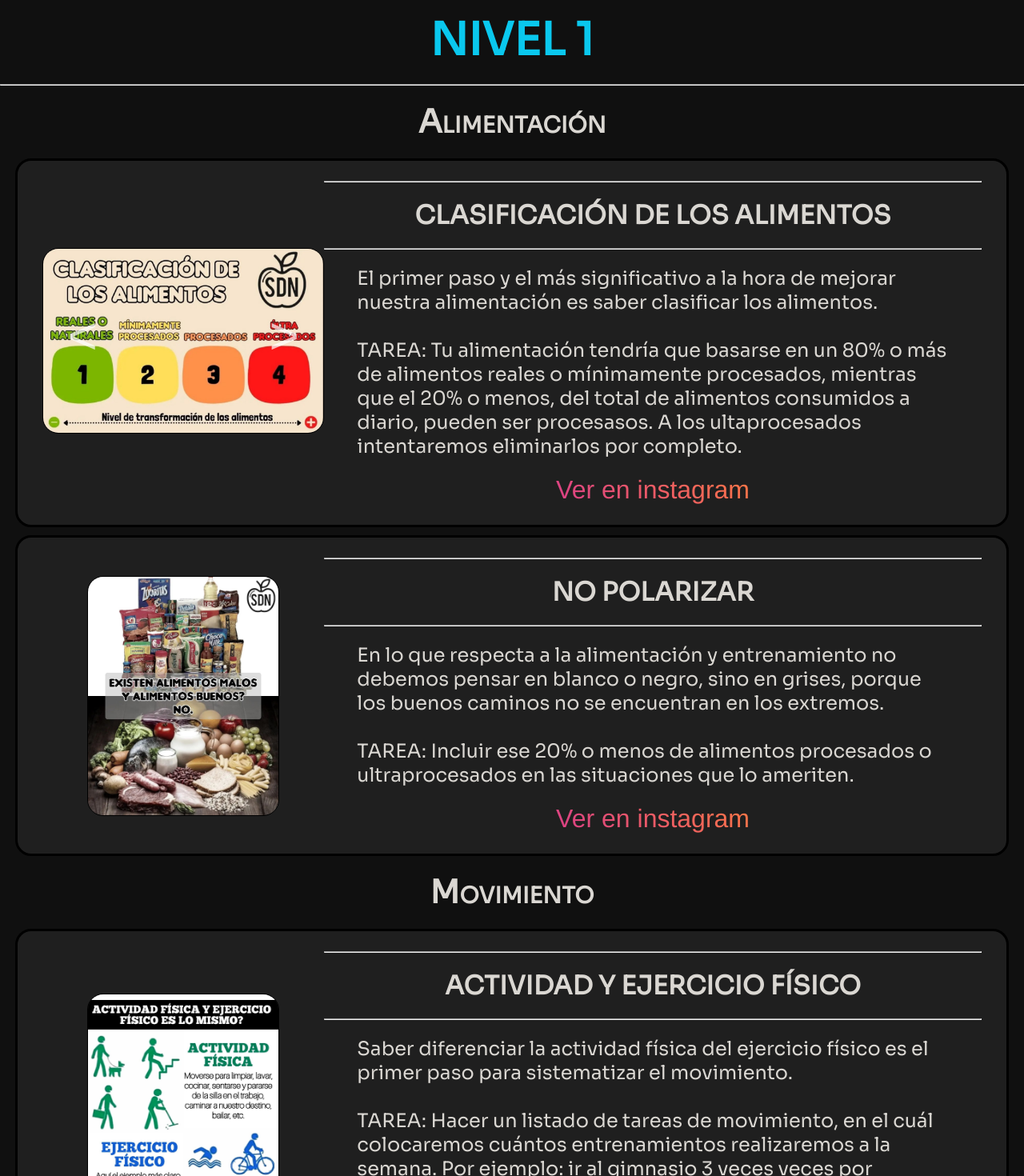
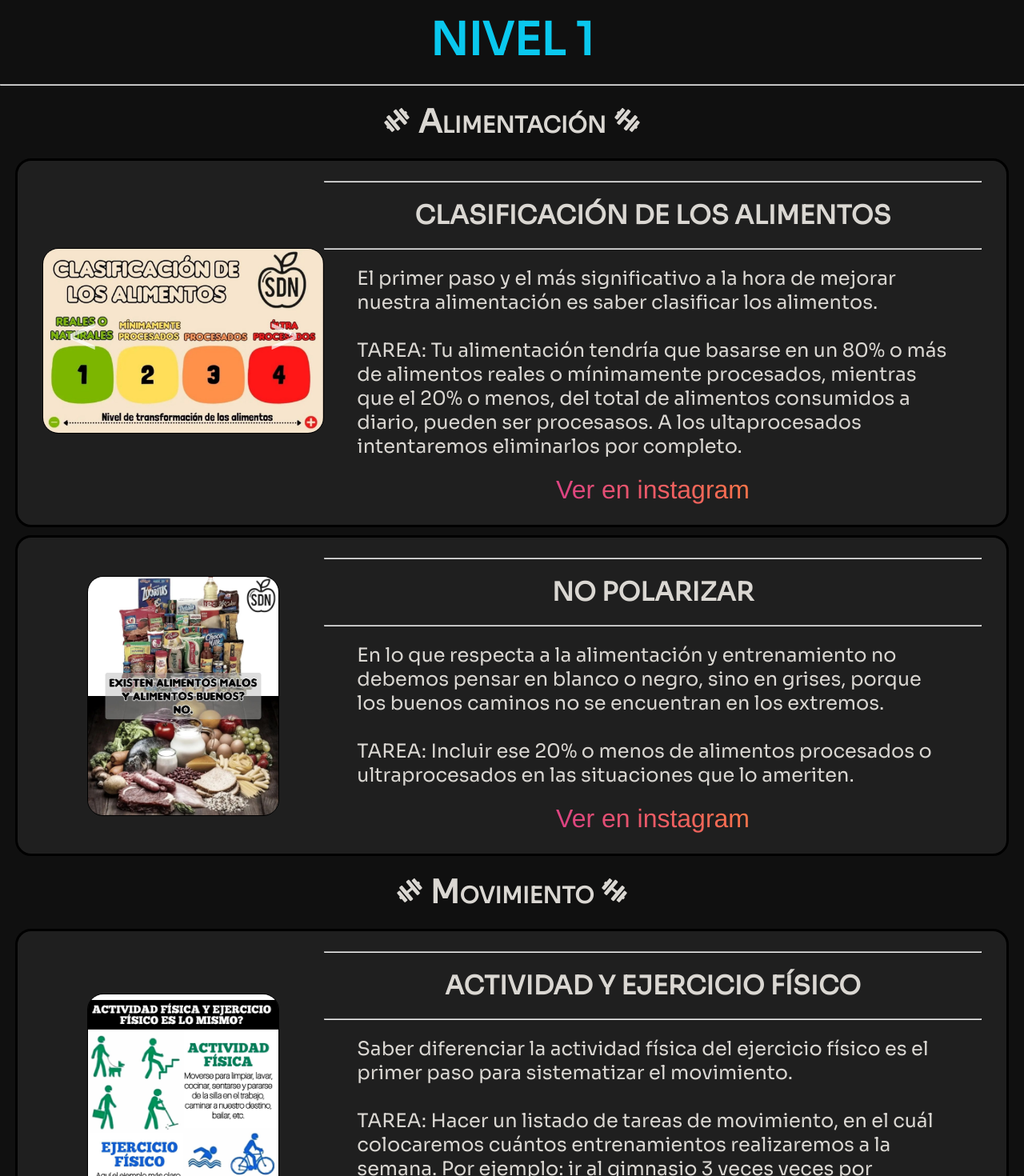
Before and after one commit to Programmer13579/gym_trainer_page, a React (Create React App) app: page /#/nivel_1 in a window 1280 px wide. Shown: the part 740-2210 px from the top of the page at 80% size. Built offline with nearby package versions, Linux system fonts and the light colour scheme.

Commit message:
Añadí iconos

```diff
--- a/src/Components/Nivel_1.jsx
+++ b/src/Components/Nivel_1.jsx
@@ -10,6 +10,7 @@ import imagen7 from "../img/Nivel-1_(7).jpg"
 import imagen8 from "../img/Nivel-1_(8).jpg"
 import imagen9 from "../img/Nivel-1_(9).jpg"
 import { Link } from 'react-router-dom';
+import { FaDumbbell } from 'react-icons/fa';
 
 const Nivel_1 = ({sectionNivel}) => {
     const images_1 = [imagen1, imagen6, imagen7, imagen8, imagen9];
@@ -49,7 +50,7 @@ const Nivel_1 = ({sectionNivel}) => {
         <div className="nivel_principal">
             <h2>NIVEL 1</h2>
             <hr />
-            <h3>Alimentación</h3>
+            <h3><FaDumbbell className='icons'/>Alimentación<FaDumbbell className='icons'/></h3>
             <div className='nivelContainer'>
                 <div className="datos">
                     <div className="imagen nivelSlider">
@@ -94,7 +95,7 @@ const Nivel_1 = ({sectionNivel}) => {
                     </div>
                 </div>
             </div>
-            <h3>Movimiento</h3>
+            <h3><FaDumbbell className='icons'/>Movimiento<FaDumbbell className='icons'/></h3>
             <div className='nivelContainer'>
                 <div className="datos">
                     <div className="imagen">
@@ -125,7 +126,7 @@ const Nivel_1 = ({sectionNivel}) => {
                     </div>
                 </div>
             </div>
-            <h3>Descanso</h3>
+            <h3><FaDumbbell className='icons'/>Descanso<FaDumbbell className='icons'/></h3>
             <div className='nivelContainer'>
                 <div className="datos">
                     <div className="imagen">
--- a/src/Components/Nivel_2.jsx
+++ b/src/Components/Nivel_2.jsx
@@ -10,6 +10,7 @@ import imagen7 from "../img/Nivel-1_(7).jpg"
 import imagen8 from "../img/Nivel-1_(8).jpg"
 import imagen9 from "../img/Nivel-1_(9).jpg"
 import { Link } from 'react-router-dom';
+import { FaDumbbell } from 'react-icons/fa';
 
 const Nivel_2 = ({sectionNivel}) => {
     const images_1 = [imagen1, imagen6, imagen7, imagen8, imagen9];
@@ -49,7 +50,7 @@ const Nivel_2 = ({sectionNivel}) => {
         <div className="nivel_principal">
             <h2>Nivel_2</h2>
             <hr />
-            <h3>Alimentación</h3>
+            <h3><FaDumbbell className='icons'/>Alimentación<FaDumbbell className='icons'/></h3>
             <div className='nivelContainer'>
                 <div className="datos">
                     <div className="imagen nivelSlider">
@@ -94,7 +95,7 @@ const Nivel_2 = ({sectionNivel}) => {
                     </div>
                 </div>
             </div>
-            <h3>Movimiento</h3>
+            <h3><FaDumbbell className='icons'/>Movimiento<FaDumbbell className='icons'/></h3>
             <div className='nivelContainer'>
                 <div className="datos">
                     <div className="imagen">
@@ -125,7 +126,7 @@ const Nivel_2 = ({sectionNivel}) => {
                     </div>
                 </div>
             </div>
-            <h3>Descanso</h3>
+            <h3><FaDumbbell className='icons'/>Descanso<FaDumbbell className='icons'/></h3>
             <div className='nivelContainer'>
                 <div className="datos">
                     <div className="imagen">
--- a/src/Components/Nivel_3.jsx
+++ b/src/Components/Nivel_3.jsx
@@ -10,6 +10,7 @@ import imagen7 from "../img/Nivel-1_(7).jpg"
 import imagen8 from "../img/Nivel-1_(8).jpg"
 import imagen9 from "../img/Nivel-1_(9).jpg"
 import { Link } from 'react-router-dom';
+import { FaDumbbell } from 'react-icons/fa';
 
 const Nivel_3 = ({sectionNivel}) => {
     const images_1 = [imagen1, imagen6, imagen7, imagen8, imagen9];
@@ -49,7 +50,7 @@ const Nivel_3 = ({sectionNivel}) => {
         <div className="nivel_principal">
             <h2>NIVEL 3</h2>
             <hr />
-            <h3>Alimentación</h3>
+            <h3><FaDumbbell className='icons'/>Alimentación<FaDumbbell className='icons'/></h3>
             <div className='nivelContainer'>
                 <div className="datos">
                     <div className="imagen nivelSlider">
@@ -94,7 +95,7 @@ const Nivel_3 = ({sectionNivel}) => {
                     </div>
                 </div>
             </div>
-            <h3>Movimiento</h3>
+            <h3><FaDumbbell className='icons'/>Movimiento<FaDumbbell className='icons'/></h3>
             <div className='nivelContainer'>
                 <div className="datos">
                     <div className="imagen">
@@ -125,7 +126,7 @@ const Nivel_3 = ({sectionNivel}) => {
                     </div>
                 </div>
             </div>
-            <h3>Descanso</h3>
+            <h3><FaDumbbell className='icons'/>Descanso<FaDumbbell className='icons'/></h3>
             <div className='nivelContainer'>
                 <div className="datos">
                     <div className="imagen">
--- a/src/Components/Nivel_4.jsx
+++ b/src/Components/Nivel_4.jsx
@@ -10,6 +10,7 @@ import imagen7 from "../img/Nivel-1_(7).jpg"
 import imagen8 from "../img/Nivel-1_(8).jpg"
 import imagen9 from "../img/Nivel-1_(9).jpg"
 import { Link } from 'react-router-dom';
+import { FaDumbbell } from 'react-icons/fa';
 
 const Nivel_4 = ({sectionNivel}) => {
     const images_1 = [imagen1, imagen6, imagen7, imagen8, imagen9];
@@ -49,7 +50,7 @@ const Nivel_4 = ({sectionNivel}) => {
         <div className="nivel_principal">
             <h2>NIVEL 4</h2>
             <hr />
-            <h3>Alimentación</h3>
+            <h3><FaDumbbell className='icons'/>Alimentación<FaDumbbell className='icons'/></h3>
             <div className='nivelContainer'>
                 <div className="datos">
                     <div className="imagen nivelSlider">
@@ -93,7 +94,7 @@ const Nivel_4 = ({sectionNivel}) => {
                     </div>
                 </div>
             </div>
-            <h3>Movimiento</h3>
+            <h3><FaDumbbell className='icons'/>Movimiento<FaDumbbell className='icons'/></h3>
             <div className='nivelContainer'>
                 <div className="datos">
                     <div className="imagen">
@@ -124,7 +125,7 @@ const Nivel_4 = ({sectionNivel}) => {
                     </div>
                 </div>
             </div>
-            <h3>Descanso</h3>
+            <h3><FaDumbbell className='icons'/>Descanso<FaDumbbell className='icons'/></h3>
             <div className='nivelContainer'>
                 <div className="datos">
                     <div className="imagen">
--- a/src/Styles/niveles.css
+++ b/src/Styles/niveles.css
@@ -1,3 +1,12 @@
+.icons{
+    font-size: 2rem;
+    color: var(--darkreader-text-gray);
+    rotate: -40deg;
+    margin: 0 10px;
+}
+.icons:nth-child(2){
+    rotate: 40deg;
+}
 .nivel_principal{
     background-color: #101010;
     padding: 15px 0;
```
